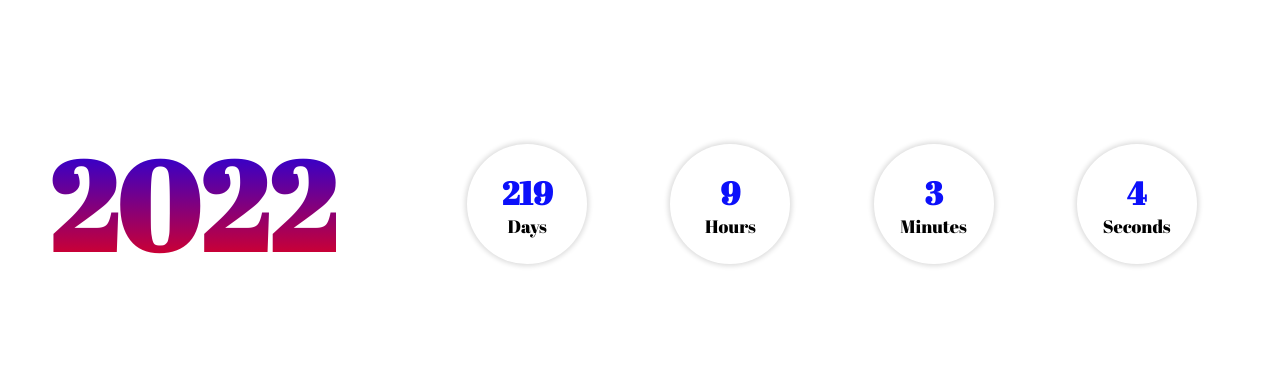
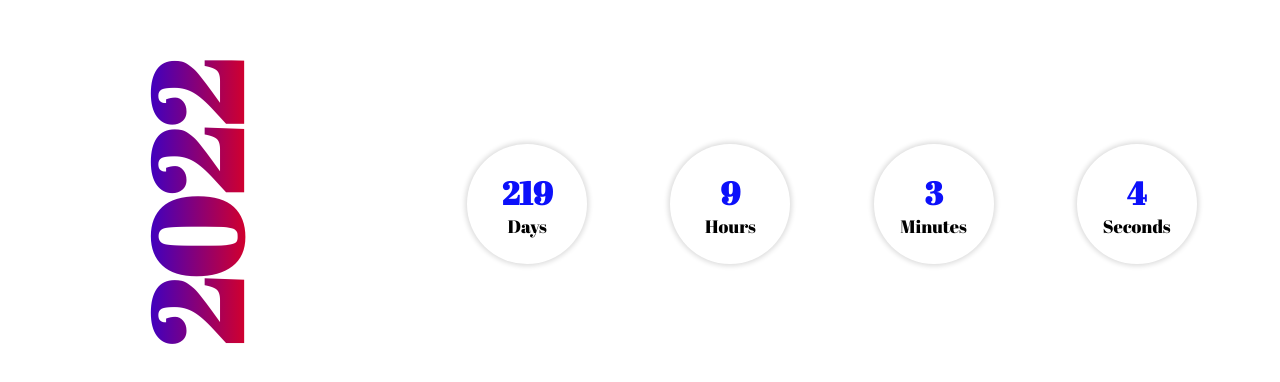
Before and after one commit to ojitdebnathfreelancer/countdown-watch-mad-by-ojit-deb-nath, a plain HTML site: page index.html in a window 1280 px wide. Shown: the part 196-578 px from the top of the page. Drawn offline with Linux system fonts and the light colour scheme.

Commit message:
year bg update

```diff
--- a/css/style.css
+++ b/css/style.css
@@ -33,12 +33,21 @@ common css ends
 .main .years-countdown #years{
    font-family: var(--font);
    font-size:124px;
-   writing-mode: sideways-lr;
    background:linear-gradient(blue,red);
    background-clip: text;
+   -ms-background-clip: text;
+   -webkit-background-clip: text;
    color:transparent;
-   -webkit-writing-mode: sideways-lr;
-   -ms-writing-mode: sideways-lr;
+   writing-mode:sideways-lr;
+   -ms-writing-mode:sideways-lr;
+   -webkit-writing-mode:sideways-lr;
+   -o-writing-mode:sideways-lr;
+   -moz-writing-mode:sideways-lr;
+   transform: rotate(-90deg);
+   -webkit-transform: rotate(-90deg);
+   -moz-transform: rotate(-90deg);
+   -ms-transform: rotate(-90deg);
+   -o-transform: rotate(-90deg);
 }
 
 .main .times-countdown{
```
